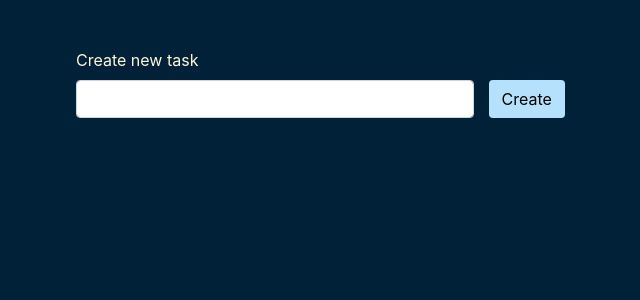
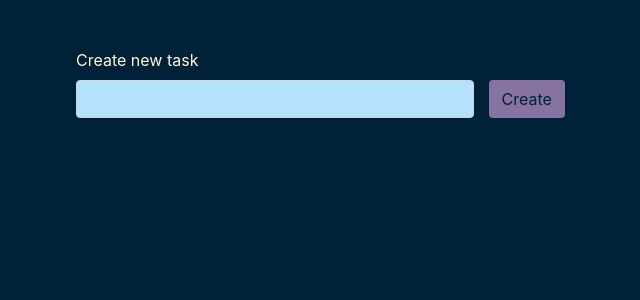
Before and after one commit to StepanovSerjant/Simple-ToDo-, a Django app: page /tasks/ in a window 1280 px wide. Shown: the top 300 px of the page, without its empty margins (294-934 px from the left). Run offline with Django 3.2, Linux system fonts and the light colour scheme; data that the repository does not hold is empty; some libraries are stand-ins or nearby versions.

Commit message:
Adding some styles

```diff
--- a/VueTodo/static/style.css
+++ b/VueTodo/static/style.css
@@ -7,10 +7,24 @@ body {
     color: #FFF8DC;
 }
 
+input.form-control {
+    background: #b6e1fc;
+}
+
+input.form-control:focus {
+    background: #54b9f7;
+    border-style: none;
+}
+
+div.card-body {
+    background: #dede8c;
+}
+
 .completed {
     text-decoration: line-through;
 }
 
 .btn {
-    background: #b6e1fc;
+    background: #8673a1;
+    color: #002137;
 }
```
